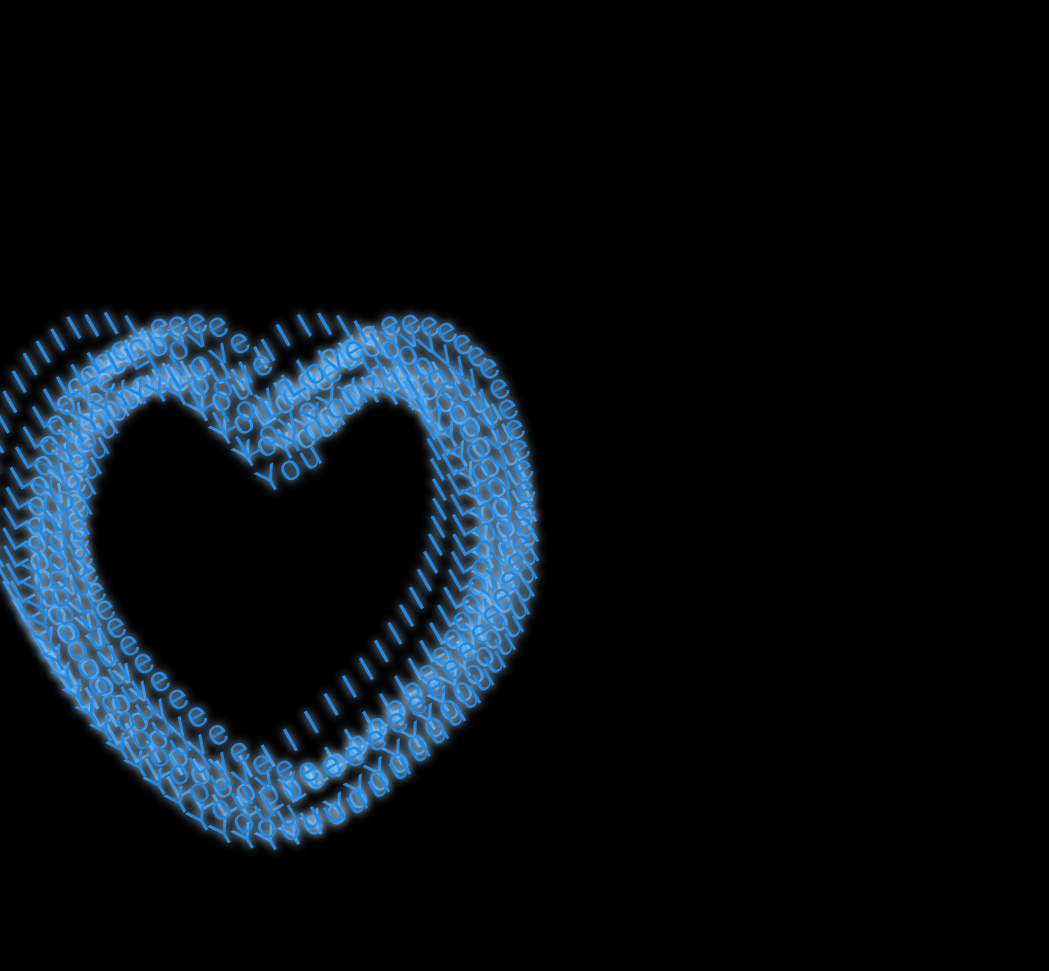
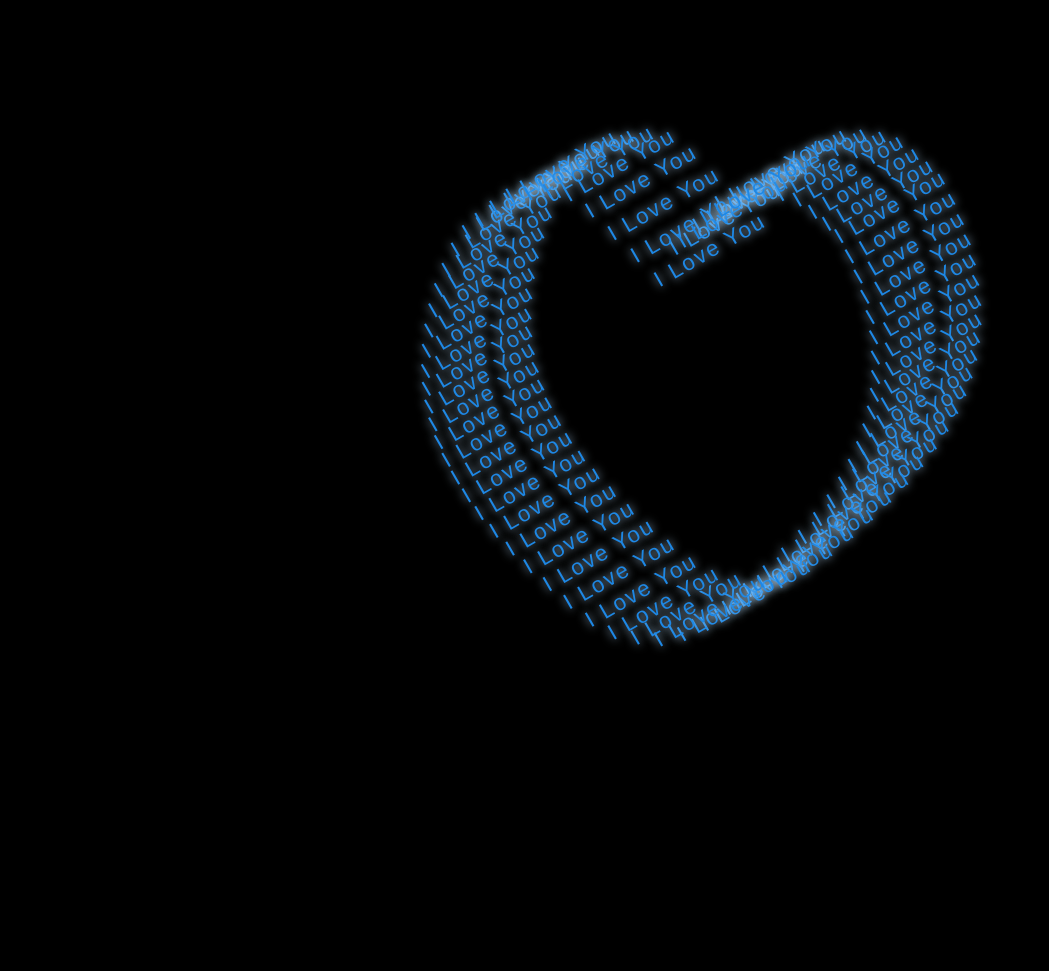
Before and after one commit to fadilahayumi657-png/cutie, a plain HTML site: page index.html in a window 1280 px wide. Shown: the whole page, without its empty margins (0-1049 px from the left). After the commit the page ends 816 px from the top, so only its background shows below. Drawn offline with Linux system fonts and the light colour scheme.

Commit message:
Update style.css

```diff
--- a/style.css
+++ b/style.css
@@ -21,39 +21,29 @@
   background-color: rgba(0, 0, 0, 0.3);
 }
 body {
-  margin: 0;
-  padding: 0;
   background: #000;
   height: 100vh;
-  display: flex;
-  jusify-content: center;
-  align-items: center;
   overflow: hidden;
-}
-
-#ui {
-    transfrom: scale(1);
-    position: relative;
 }
 
 #ui .love {
   position: absolute;
   top: 50%;
   left: 50%;
-  margin: translate(-50%, -50%);
+  margin: -225px 0 0 -225px;
 }
 #ui .love:last-child .love_word {
   color: #1E88E5;
-  font-size: 4vw;
+  font-size: 2rem;
   text-shadow: 0 0 10px #BBDEFB;
 }
 #ui .love_word {
   color: #1E88E5;
-  font-size: 2.8vw;
+  font-size: 1.4rem;
   transform: translateY(-100%) rotateZ(-30deg);
   font-family: "Dosis", sans-serif;
   text-shadow: 0 0 10px #BBDEFB;
-  letter-spacing: 0.3vw;
+  letter-spacing: 2px;
 }
 #ui .love_horizontal {
   animation: horizontal 10000ms infinite alternate ease-in-out;
```
